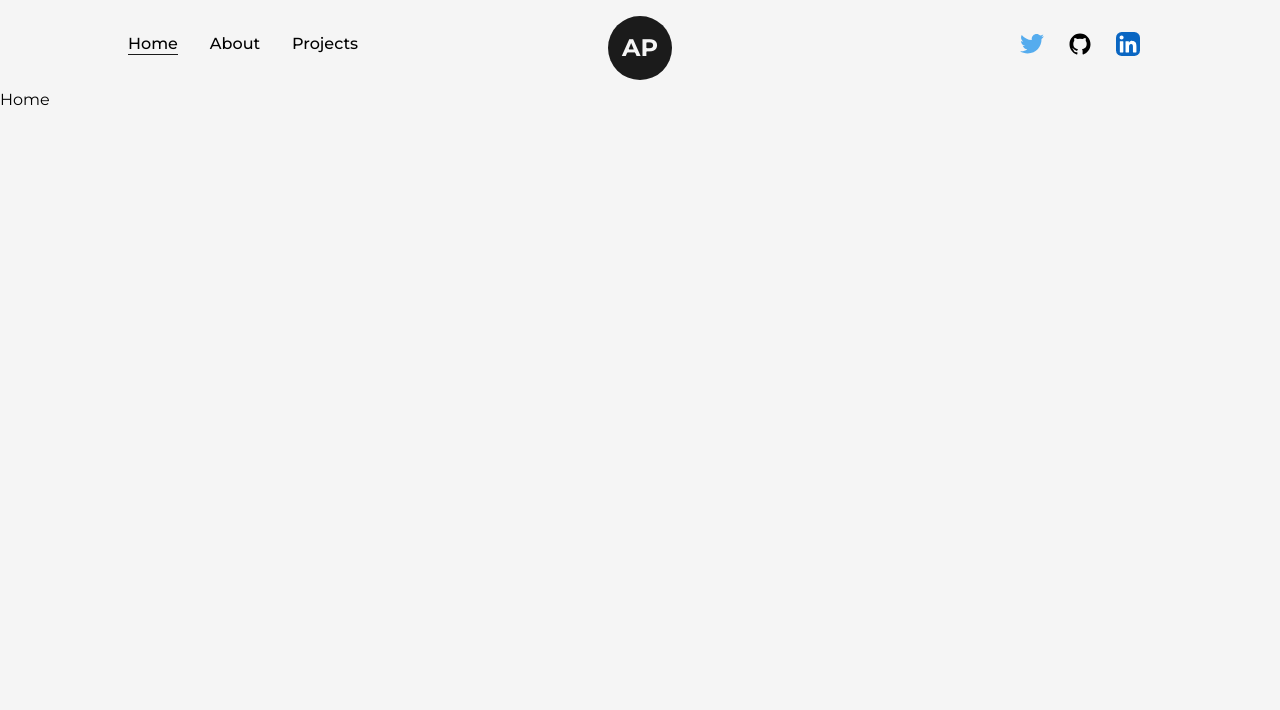
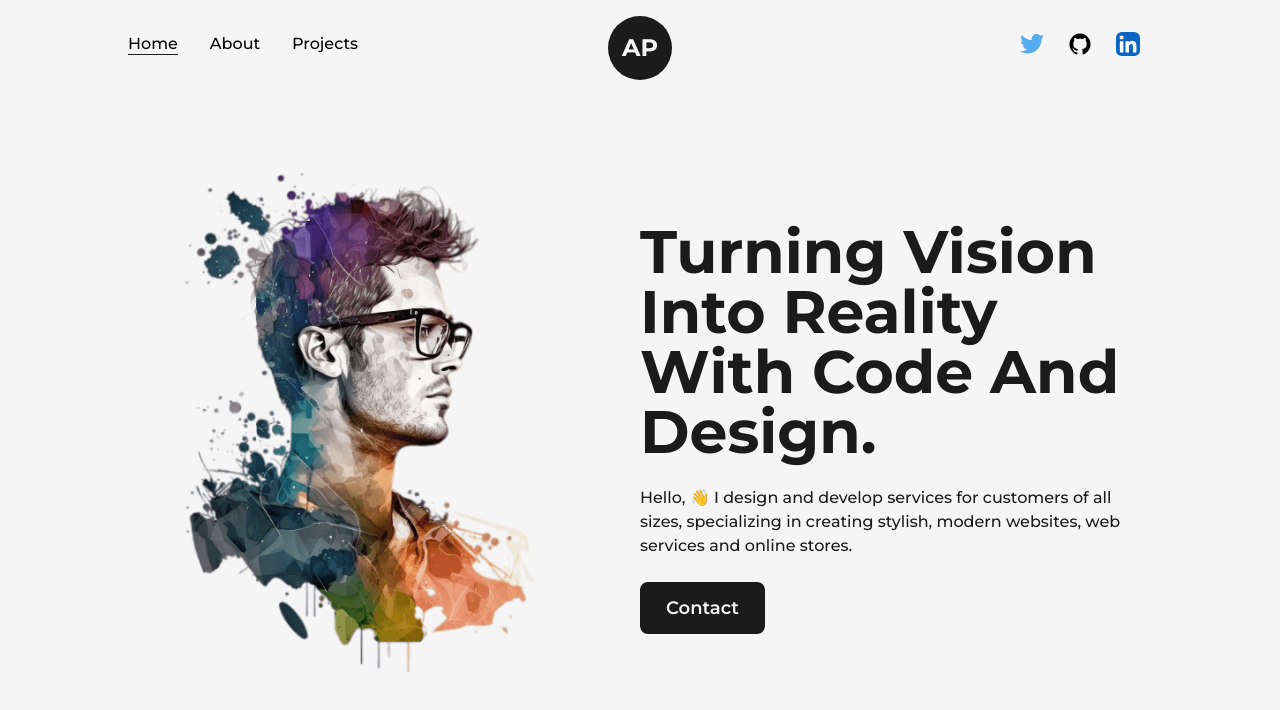
Before and after one commit to Anup4944/next-portfolio, a Next.js app: page / in a window 1280 px wide. Shown: the top 710 px of the page. Built offline with nearby package versions, Linux system fonts and the light colour scheme.

Commit message:
home page created

```diff
--- /dev/null
+++ b/src/components/AnimatedText.jsx
@@ -0,0 +1,50 @@
+import React from "react";
+import { motion } from "framer-motion";
+
+const quote = {
+  initial: {
+    opacity: 1,
+  },
+  animate: {
+    opacity: 1,
+    transition: { delay: 0.5, staggerChildren: 0.08 },
+  },
+};
+const singleWord = {
+  initial: {
+    opacity: 0,
+    y: 50,
+  },
+  animate: {
+    opacity: 1,
+    y: 0,
+    transition: { duration: 1 },
+  },
+};
+
+const AnimatedText = ({ text, className = "" }) => {
+  return (
+    <div className="w-full mx-auto py-2 flex items-center justify-center text-center overflow-hidden">
+      <motion.h1
+        className={`${className} inline-block w-full text-dark font-bold capitalize text-8xl`}
+        variants={quote}
+        initial="initial"
+        animate="animate"
+      >
+        {" "}
+        {text.split(" ").map((word, index) => (
+          <motion.span
+            key={index}
+            className="inline-block"
+            variants={singleWord}
+          >
+            {word}
+            {"\u00A0"}
+          </motion.span>
+        ))}
+      </motion.h1>
+    </div>
+  );
+};
+
+export default AnimatedText;
--- /dev/null
+++ b/src/components/Layout.jsx
@@ -0,0 +1,13 @@
+import React from "react";
+
+const Layout = ({ children, className = "" }) => {
+  return (
+    <div
+      className={`w-full h-full inline-block z-0 bg-light p-32 ${className}`}
+    >
+      {children}
+    </div>
+  );
+};
+
+export default Layout;
--- a/src/pages/index.js
+++ b/src/pages/index.js
@@ -1,4 +1,9 @@
+import Layout from "@/components/Layout";
 import Head from "next/head";
+import Image from "next/image";
+import profilePic from "../../public/images/profile/developer-pic-1.png";
+import AnimatedText from "@/components/AnimatedText";
+import Link from "next/link";
 
 export default function Home() {
   return (
@@ -7,7 +12,39 @@ export default function Home() {
         <title>Anup Poudel - Full Stack Developer</title>
         <meta name="description" content="Generated by create next app" />
       </Head>
-      <main>Home</main>
+      <main className="flex items-center text-dark w-full min-h-screen">
+        <Layout className="pt-0">
+          <div className="flex items-center justify-between w-full">
+            <div className="w-1/2">
+              <Image
+                src={profilePic}
+                alt="profilePic"
+                className="w-full h-auto"
+              />
+            </div>
+            <div className="w-1/2 flex flex-col items-center self-center">
+              <AnimatedText
+                text={"Turning Vision Into Reality With Code And Design."}
+                className="!text-6xl text-left"
+              />
+              <h1></h1>
+              <p className="my-4 text-base font-medium">
+                Hello, 👋 I design and develop services for customers of all
+                sizes, specializing in creating stylish, modern websites, web
+                services and online stores.
+              </p>
+              <div className="flex items-center self-start mt-2">
+                <Link
+                  href="mailto:anuppoudel60@gmail.com"
+                  className="flex items-center bg-dark text-light p-2.5 px-6 rounded-lg text-lg font-semibold hover:bg-light hover:text-dark border-2 border-solid border-transparent hover:border-dark"
+                >
+                  Contact
+                </Link>
+              </div>
+            </div>
+          </div>
+        </Layout>
+      </main>
     </>
   );
 }
```
